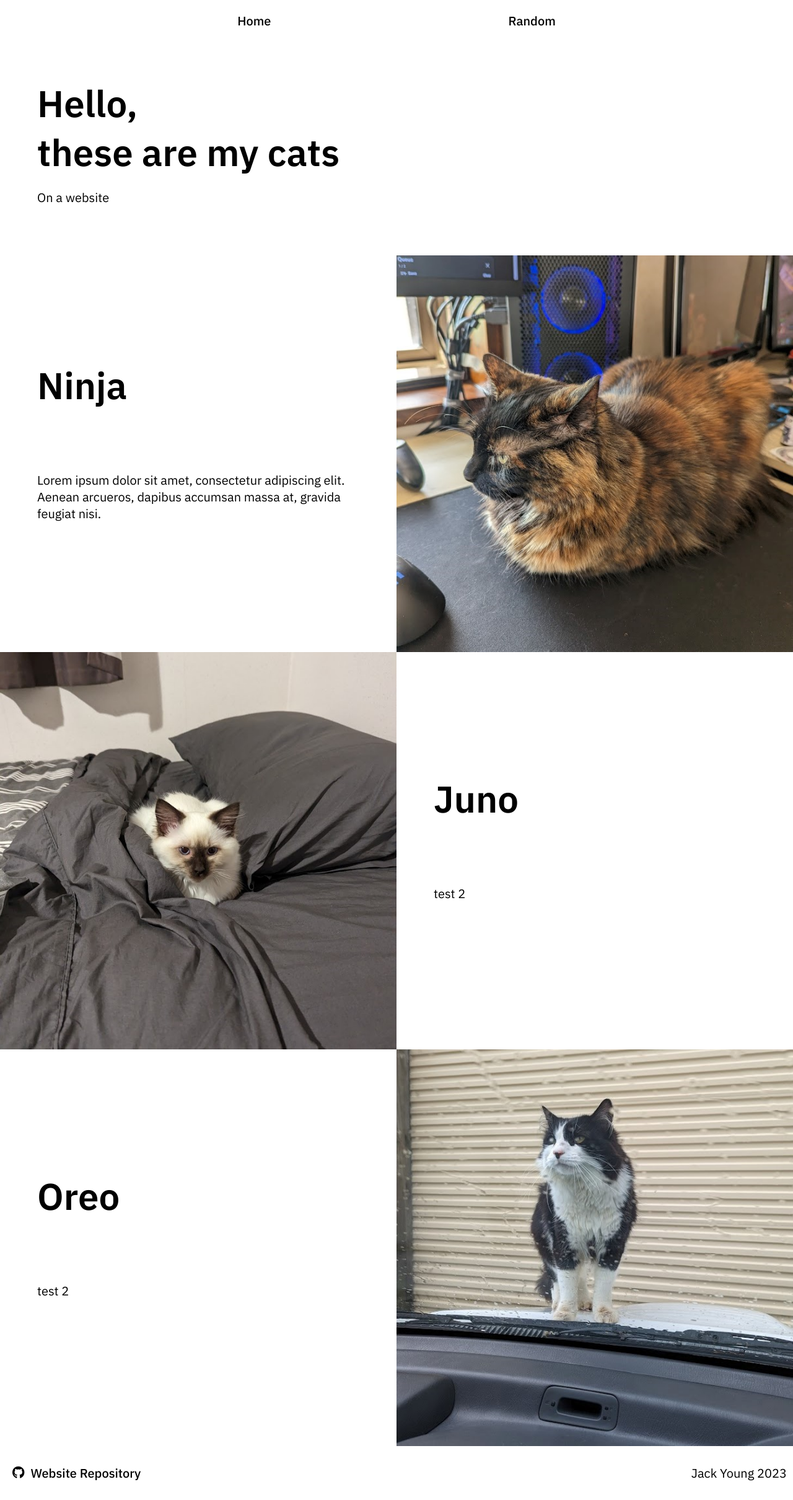
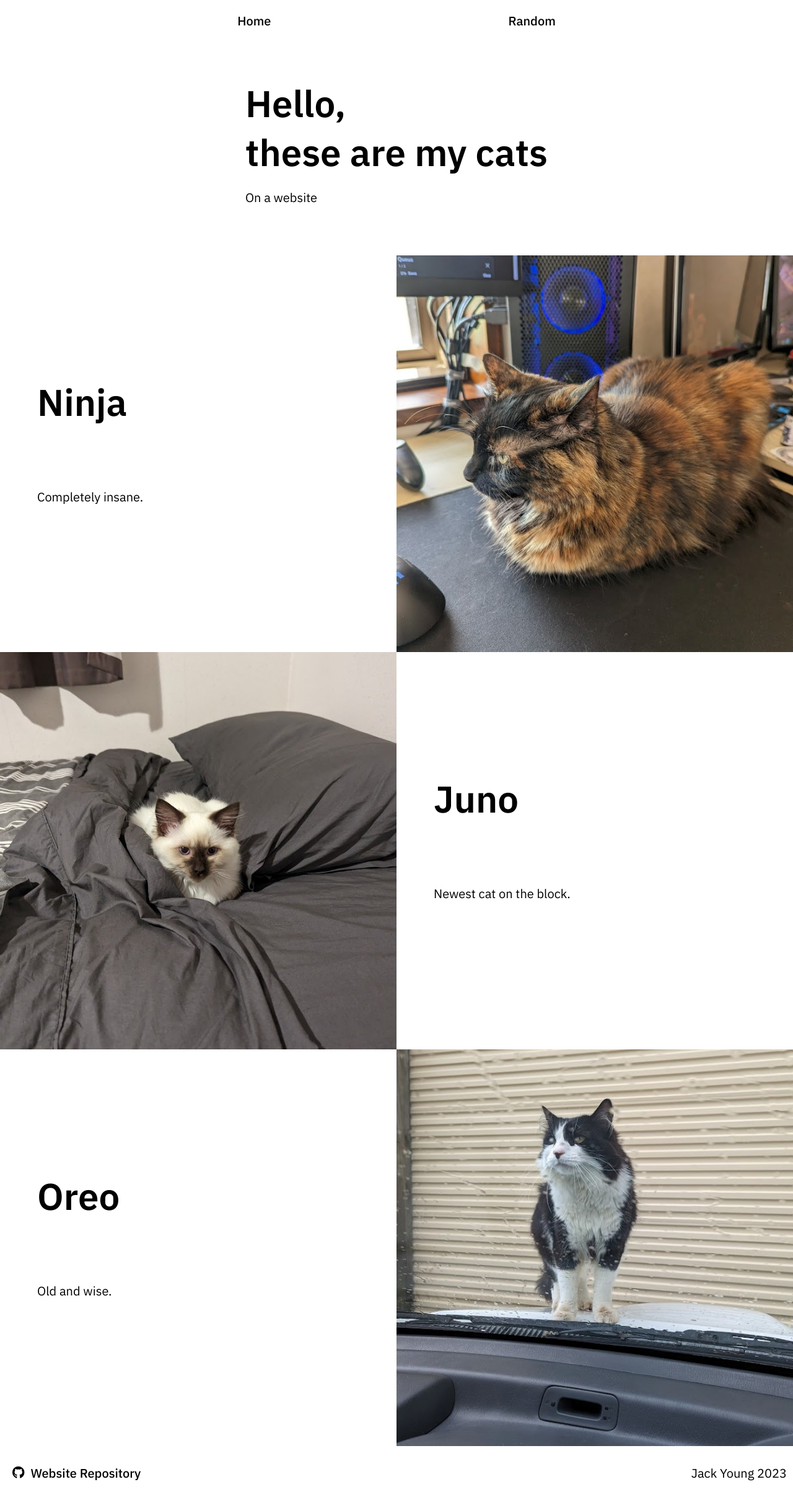
Before and after one commit to squigggggle/svelte-web1, a SvelteKit app: page / in a window 1280 px wide. Shown: the whole page at 62% size. Built offline with nearby package versions, Linux system fonts and the light colour scheme.

Commit message:
feat: centre heading and cat descripton

```diff
--- a/src/routes/+page.svelte
+++ b/src/routes/+page.svelte
@@ -13,19 +13,22 @@
 <Panels --direction="row">
     <h2 slot="header">Ninja</h2>
     <p slot="paragraph">
-        Lorem ipsum dolor sit amet, consectetur adipiscing elit. Aenean
-        arcueros, dapibus accumsan massa at, gravida feugiat nisi.
+        Completely insane.
     </p>
     <img slot="image" src="loaf-square.jpg" alt="Ninja in loaf position" />
 </Panels>
 <Panels --direction="row-reverse">
     <h2 slot="header">Juno</h2>
-    <p slot="paragraph">test 2</p>
+    <p slot="paragraph">
+		Newest cat on the block.
+	</p>
     <img slot="image" src="juno-loaf-square.jpg" alt="Juno in loaf position" />
 </Panels>
 <Panels>
     <h2 slot="header">Oreo</h2>
-    <p slot="paragraph">test 2</p>
+    <p slot="paragraph">
+		Old and wise.
+	</p>
     <img slot="image" src="oreo-square.jpg" alt="Oreo" />
 </Panels>
 
@@ -34,7 +37,7 @@
         display: flex;
         padding: 6rem;
         flex-direction: column;
-
+		align-items: center;
     }
     @media (max-width: 768px) {
         /* adjusted sizing for mobile-sized viewport */
@@ -42,12 +45,9 @@
             padding: 4.5rem;
         }
     }
-
-	/* see if you can make the text line up with the first panel box text */
-
-	/* .text{
+    .text {
         display: flex;
         max-width: 600px;
         flex-direction: inherit;
-	} */
+    }
 </style>
```
Lines whose indentation alone changed are shown as unchanged.
